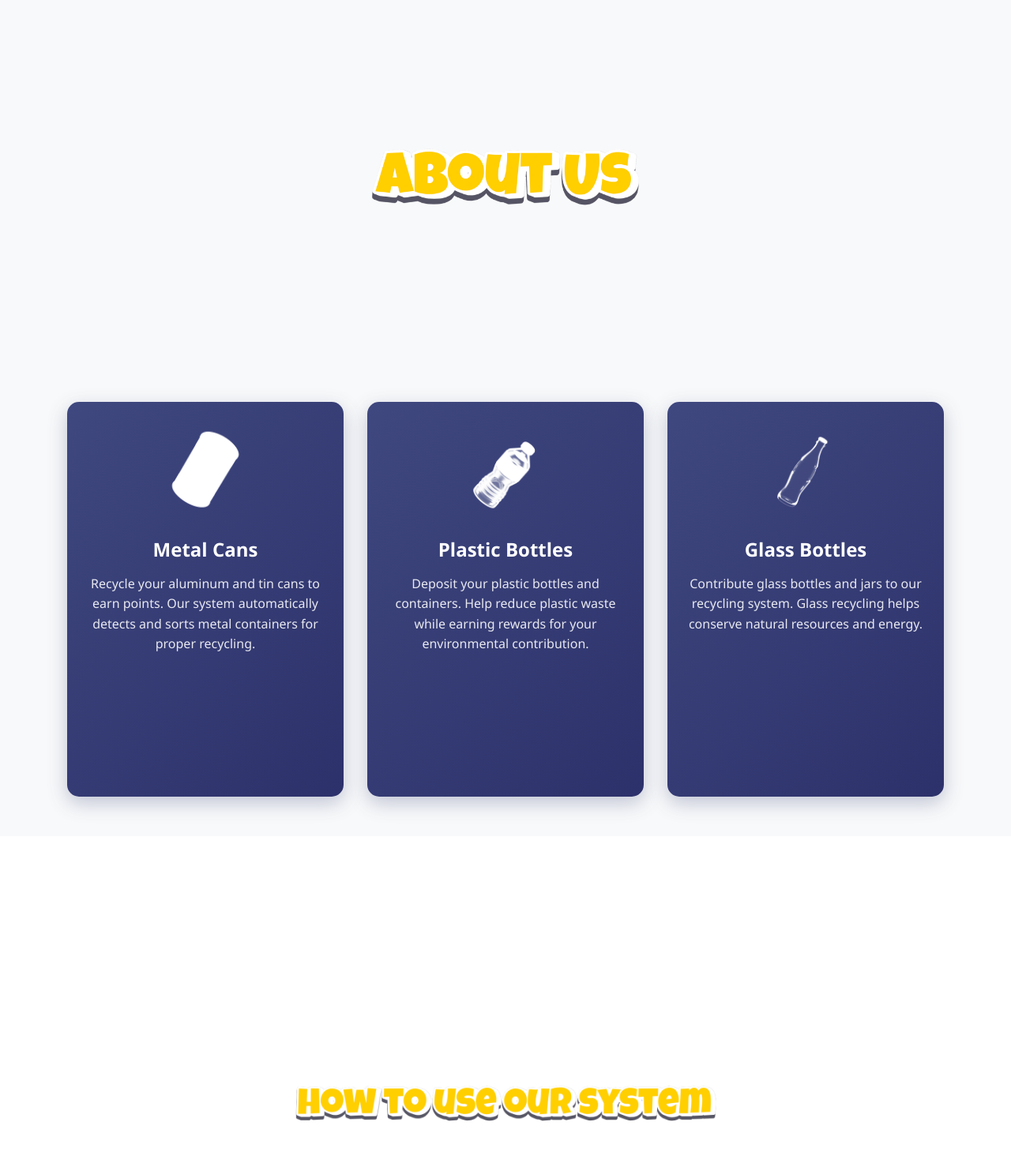
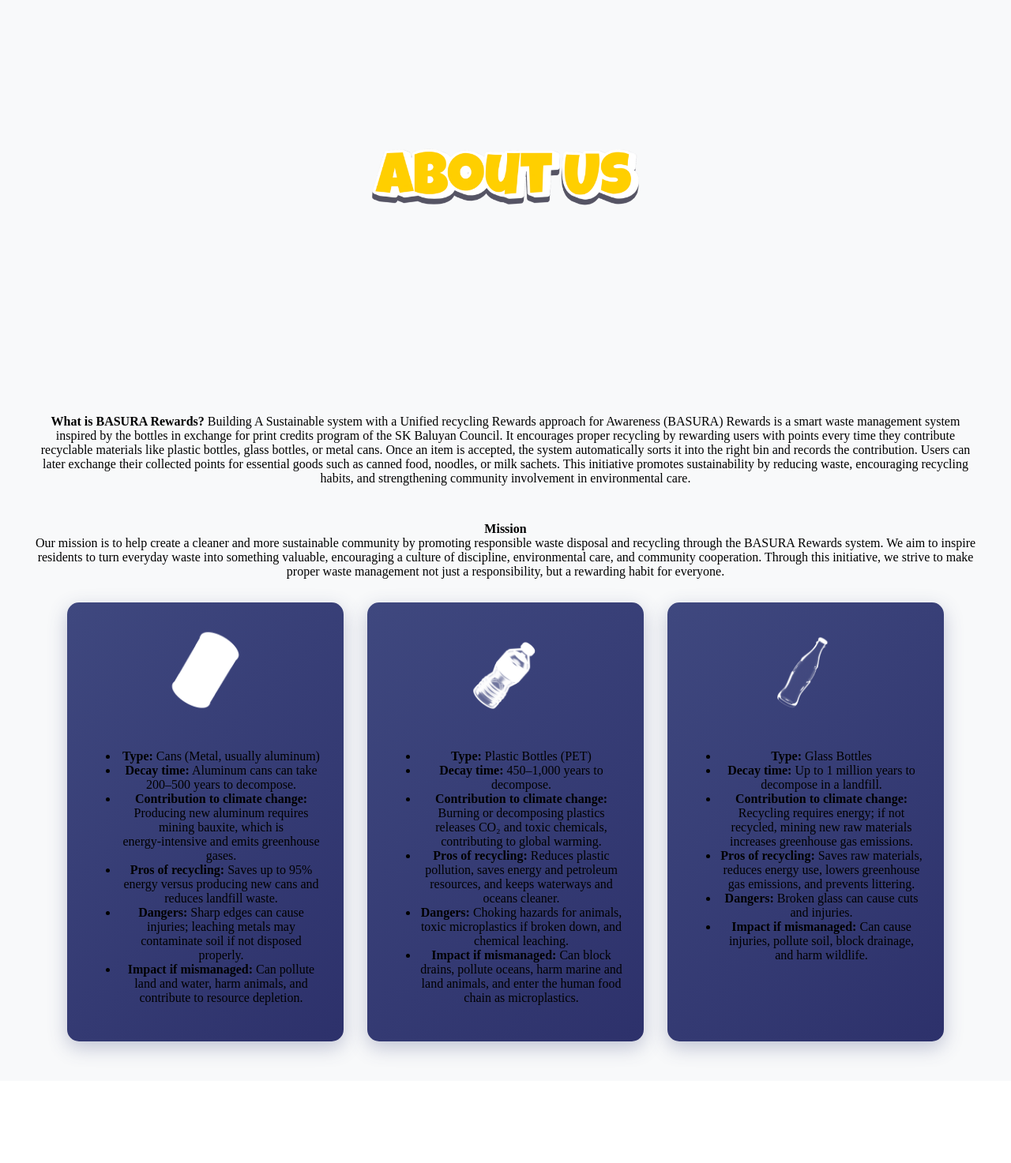
Before and after one commit to AngielouIgop/CAPSTONE-MAIN, a PHP site: page /view/public/home.php in a window 1280 px wide. Shown: the part 2751-4224 px from the top of the page at 79% size. Run offline with PHP 8.4, Linux system fonts and the light colour scheme.

Commit message:
updated view codes for admin and user side

```diff
--- a/view/auth/register.php
+++ b/view/auth/register.php
@@ -42,7 +42,7 @@
         <input type="text" name="zone" id="zone" placeholder="e.g., Zone 1, Zone 2, etc." required>
 
         <label for="brgyIDNum">Brgy ID</label>
-        <input type="text" name="brgyIDNum" id="brgyIDNum" placeholder="Enter your barangay ID number" required>
+        <input type="text" name="brgyIDNum" id="brgyIDNum" placeholder="Enter your barangay ID number (Ex: 2022-28)" required>
 
         <label for="contactNumber">Contact Number</label>
         <input type="text" name="contactNumber" id="contactNumber" placeholder="e.g., 09123456789" required>
--- a/view/public/home.php
+++ b/view/public/home.php
@@ -5,28 +5,90 @@
 <div class="header-image-container">
     <div class="slideshow">
         <div class="slide">
-            <img src="images/ui-elements/1.png" alt="Waste Management Image 1" class="header-image" loading="lazy">
+            <img src="" alt="Waste Management Image 1" class="header-image" loading="lazy" id="slide1">
         </div>
         <div class="slide">
-            <img src="images/ui-elements/2.png" alt="Waste Management Image 2" class="header-image" loading="lazy">
+            <img src="" alt="Waste Management Image 2" class="header-image" loading="lazy" id="slide2">
         </div>
         <div class="slide">
-            <img src="images/ui-elements/1.png" alt="Waste Management Image 3" class="header-image" loading="lazy">
+            <img src="" alt="Waste Management Image 3" class="header-image" loading="lazy" id="slide3">
         </div>
     </div>
 </div>
 
+<script>
+// Function to set images based on screen size
+function setResponsiveImages() {
+    const slide1 = document.getElementById('slide1');
+    const slide2 = document.getElementById('slide2');
+    const slide3 = document.getElementById('slide3');
+
+    if (window.innerWidth <= 768) {
+        // Mobile images
+        slide1.src = 'images/ui-elements/mobile1.png';
+        slide2.src = 'images/ui-elements/mobile2.png';
+        slide3.src = 'images/ui-elements/mobile1.png';
+    } else {
+        // Desktop images
+        slide1.src = 'images/ui-elements/desktop1.png';
+        slide2.src = 'images/ui-elements/desktop2.png';
+        slide3.src = 'images/ui-elements/desktop1.png';
+    }
+}
+
+// Set images on page load
+document.addEventListener('DOMContentLoaded', setResponsiveImages);
+
+// Update images on window resize
+window.addEventListener('resize', setResponsiveImages);
+</script>
+
 <!-- ==================== ABOUT US SECTION ==================== -->
 <section class="about-us-section" id="about-us-section">
-<h2><img src="images/about/about-text.png" class="about-text"></h2>
+    <h2><img src="images/about/about-text.png" class="about-text"></h2>
     <div class="about-us-blocks-container">
         <!-- Metal Cans Block -->
+        <div class="what">
+            <p class="what-p">
+                <strong>What is BASURA Rewards?</strong>
+                <span class="acronym-title"><span class="cap-initial">B</span>uilding <span class="cap-initial">A</span>
+                    <span class="cap-initial">S</span>ustainable system with a <span class="cap-initial">U</span>nified
+                    recycling <span class="cap-initial">R</span>ewards approach for <span
+                        class="cap-initial">A</span>wareness (BASURA) Rewards
+                </span>
+                <span class="description-text">is a smart waste management system inspired by the bottles in exchange
+                for print credits program of the SK Baluyan Council. It encourages proper recycling by rewarding users
+                with points every time they contribute recyclable materials like plastic bottles, glass bottles, or
+                metal cans. Once an item is accepted, the system automatically sorts it into the right bin and records
+                the contribution. Users can later exchange their collected points for essential goods such as canned
+                food, noodles, or milk sachets.
+
+                This initiative promotes sustainability by reducing waste, encouraging recycling habits, and
+                strengthening community involvement in environmental care.</span>
+            </p>
+        </div>
+
+        <div class="about-p2">
+            <strong>Mission</strong><br>
+
+            Our mission is to help create a cleaner and more sustainable community by promoting
+            responsible waste disposal and recycling through the BASURA Rewards system. We aim to inspire residents to
+            turn everyday waste into something valuable, encouraging a culture of discipline, environmental care, and
+            community cooperation. Through this initiative, we strive to make proper waste management not just a
+            responsibility, but a rewarding habit for everyone.</div>
+
         <div class="about-us-block">
             <div class="block-content">
                 <img src="images/about/about-can.png" alt="can" class="block-image">
                 <div class="block-text">
-                    <h3>Metal Cans</h3>
-                    <p>Recycle your aluminum and tin cans to earn points. Our system automatically detects and sorts metal containers for proper recycling.</p>
+                    <ul class="fact-list">
+                        <li><strong>Type:</strong> Cans (Metal, usually aluminum)</li>
+                        <li><strong>Decay time:</strong> Aluminum cans can take 200–500 years to decompose.</li>
+                        <li><strong>Contribution to climate change:</strong> Producing new aluminum requires mining bauxite, which is energy‑intensive and emits greenhouse gases.</li>
+                        <li><strong>Pros of recycling:</strong> Saves up to 95% energy versus producing new cans and reduces landfill waste.</li>
+                        <li><strong>Dangers:</strong> Sharp edges can cause injuries; leaching metals may contaminate soil if not disposed properly.</li>
+                        <li><strong>Impact if mismanaged:</strong> Can pollute land and water, harm animals, and contribute to resource depletion.</li>
+                    </ul>
                 </div>
             </div>
         </div>
@@ -36,8 +98,15 @@
             <div class="block-content">
                 <img src="images/about/about-bottle.png" alt="bottle" class="block-image">
                 <div class="block-text">
-                    <h3>Plastic Bottles</h3>
-                    <p>Deposit your plastic bottles and containers. Help reduce plastic waste while earning rewards for your environmental contribution.</p>
+
+                    <ul class="fact-list">
+                        <li><strong>Type:</strong> Plastic Bottles (PET)</li>
+                        <li><strong>Decay time:</strong> 450–1,000 years to decompose.</li>
+                        <li><strong>Contribution to climate change:</strong> Burning or decomposing plastics releases CO₂ and toxic chemicals, contributing to global warming.</li>
+                        <li><strong>Pros of recycling:</strong> Reduces plastic pollution, saves energy and petroleum resources, and keeps waterways and oceans cleaner.</li>
+                        <li><strong>Dangers:</strong> Choking hazards for animals, toxic microplastics if broken down, and chemical leaching.</li>
+                        <li><strong>Impact if mismanaged:</strong> Can block drains, pollute oceans, harm marine and land animals, and enter the human food chain as microplastics.</li>
+                    </ul>
                 </div>
             </div>
         </div>
@@ -47,8 +116,14 @@
             <div class="block-content">
                 <img src="images/about/about-glassbottle.png" alt="glassbottle" class="block-image">
                 <div class="block-text">
-                    <h3>Glass Bottles</h3>
-                    <p>Contribute glass bottles and jars to our recycling system. Glass recycling helps conserve natural resources and energy.</p>
+                    <ul class="fact-list">
+                        <li><strong>Type:</strong> Glass Bottles</li>
+                        <li><strong>Decay time:</strong> Up to 1 million years to decompose in a landfill.</li>
+                        <li><strong>Contribution to climate change:</strong> Recycling requires energy; if not recycled, mining new raw materials increases greenhouse gas emissions.</li>
+                        <li><strong>Pros of recycling:</strong> Saves raw materials, reduces energy use, lowers greenhouse gas emissions, and prevents littering.</li>
+                        <li><strong>Dangers:</strong> Broken glass can cause cuts and injuries.</li>
+                        <li><strong>Impact if mismanaged:</strong> Can cause injuries, pollute soil, block drainage, and harm wildlife.</li>
+                    </ul>
                 </div>
             </div>
         </div>
@@ -57,7 +132,7 @@
 
 <!-- ==================== HOW IT WORKS SECTION ==================== -->
 <div id="how-it-works" class="step-by-step">
-<h2> <img src="images/ui-elements/how.png" class="how-text"></h2>
+    <h2> <img src="images/ui-elements/how.png" class="how-text"></h2>
 
     <!-- Step 1: Login -->
     <div class="step">
@@ -90,7 +165,8 @@
     <div class="step">
         <div class="step-content">
             <div class="step-number">4</div>
-            <p class="step-text"><strong>Finish</strong> When done, press the "Done" button until you see the "Thanks for Contributing" message.</p>
+            <p class="step-text"><strong>Finish</strong> When done, press the "Done" button until you see the "Thanks
+                for Contributing" message.</p>
         </div>
     </div>
 
--- a/view/shared/footer.php
+++ b/view/shared/footer.php
@@ -1,5 +1,5 @@
 <!-- ==================== FOOTER SECTION ==================== -->
-<link rel="stylesheet" href="css/header-footer.css">
+<link rel="stylesheet" href="css/headerFooter.css">
 <body>
     <footer class="footer-main">
         <div class="footer-content">
```
Also changed, not shown: view/admin/manageUser.php (+14 -0 lines), view/shared/header.php (+9 -5 lines), view/shared/sidebar.php (+5 -3 lines), view/admin/adminSettings.php (renamed from view/admin/adminProfile.php).
